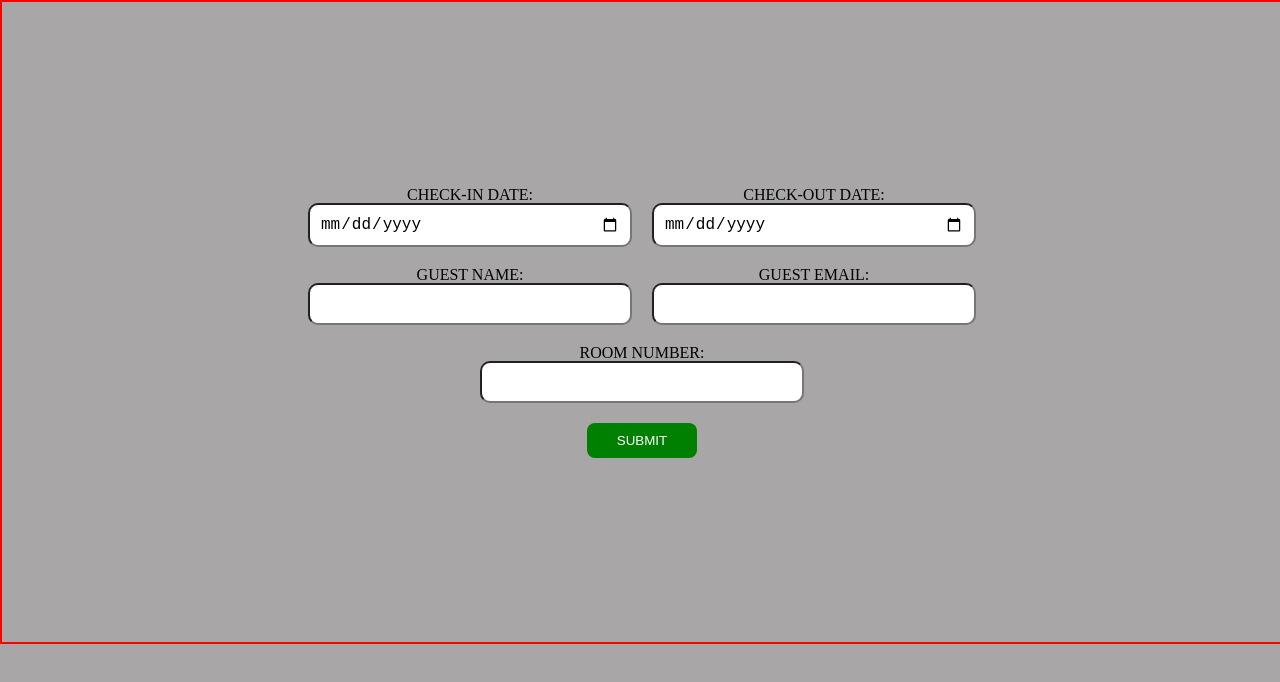
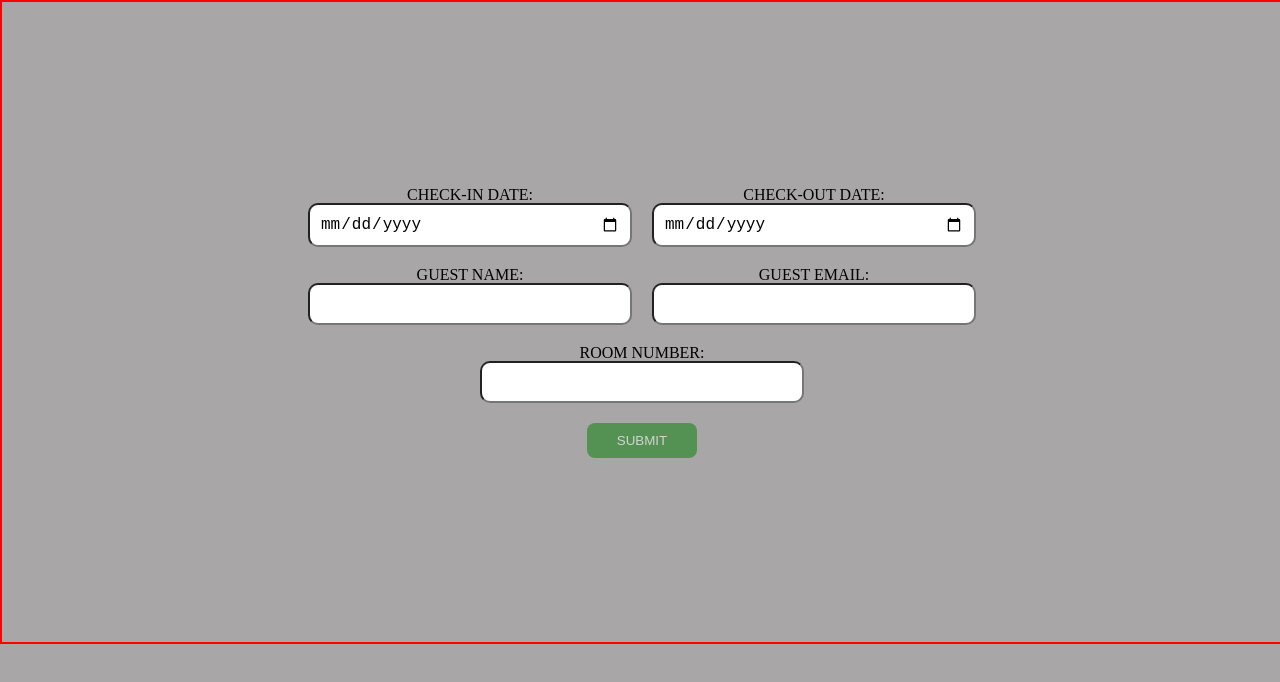
Before and after one commit to Ljojua15/completeangularcourse2025, an Angular app: page /new in a window 1280 px wide. Shown: the top 682 px of the page. Built offline with nearby package versions, Linux system fonts and the light colour scheme.

Commit message:
feat: forms

```diff
--- a/src/app/components/reservation-form/reservation-form.component.html
+++ b/src/app/components/reservation-form/reservation-form.component.html
@@ -1,27 +1,32 @@
 <form  [formGroup]="reservationForm" (ngSubmit)="onSubmit()">
     <div>
       <label>CHECK-IN DATE:</label>
+      <p *ngIf="reservationForm.get('checkInDate')?.invalid &&  reservationForm.get('checkInDate')?.touched">ფორმა აუცილებელია</p>
       <input type="date" formControlName="checkInDate">
     </div>
   <div>
     <label>CHECK-OUT DATE:</label>
+       <p *ngIf="reservationForm.get('checkOutDate')?.invalid && reservationForm.get('checkOutDate')?.touched">ფორმა აუცილებელია</p>
     <input type="date" formControlName="checkOutDate">
   </div>
 
   <div>
     <label>GUEST NAME:</label>
+       <p *ngIf="reservationForm.get('guestName')?.invalid && reservationForm.get('guestName')?.touched">ფორმა აუცილებელია</p>
     <input type="text" formControlName="guestName">
   </div>
 
   <div>
     <label>GUEST EMAIL:</label>
+       <p *ngIf="reservationForm.get('guestEmail')?.invalid && reservationForm.get('guestEmail')?.touched">ფორმა აუცილებელია</p>
     <input type="email" formControlName="guestEmail">
   </div>
 
   <div>
     <label>ROOM NUMBER:</label>
+       <p *ngIf="reservationForm.get('roomNumber')?.invalid && reservationForm.get('roomNumber')?.touched">ფორმა აუცილებელია</p>
     <input type="number" formControlName="roomNumber">
   </div>
 
-  <button type="submit">SUBMIT</button>
+  <button type="submit" [class.disabled]="reservationForm.invalid" >SUBMIT</button>
 </form>
--- a/src/app/components/reservation-form/reservation-form.component.scss
+++ b/src/app/components/reservation-form/reservation-form.component.scss
@@ -29,6 +29,12 @@ form{
     grid-column: 1 / -1;
     align-items: center;
   }
+
+  .disabled{
+      opacity: 0.5 ;
+      pointer-events: none;
+      cursor: none;
+     }
   button {
        grid-column: 1 / -1;
        justify-self: center;
@@ -39,4 +45,8 @@ form{
        color: white;
        cursor: pointer;
      }
+     p{
+      color: red;
+     }
+
 }
--- a/src/app/components/reservation-form/reservation-form.component.ts
+++ b/src/app/components/reservation-form/reservation-form.component.ts
@@ -1,9 +1,11 @@
+import { CommonModule } from '@angular/common';
 import {Component, OnInit} from '@angular/core';
 import {FormsModule, FormGroup, ReactiveFormsModule, FormBuilder, Validators} from '@angular/forms';
+import { error } from 'node:console';
 
 @Component({
   selector: 'app-reservation-form',
-  imports: [FormsModule, ReactiveFormsModule,],
+  imports: [FormsModule, ReactiveFormsModule,CommonModule],
   templateUrl: './reservation-form.component.html',
   styleUrl: './reservation-form.component.scss',
   standalone:true
@@ -32,7 +34,6 @@ export class ReservationFormComponent implements OnInit {
       console.log(this.reservationForm.value);
     }else{
       console.error('error');
-      console.log('test')
     }
  }
 
```
